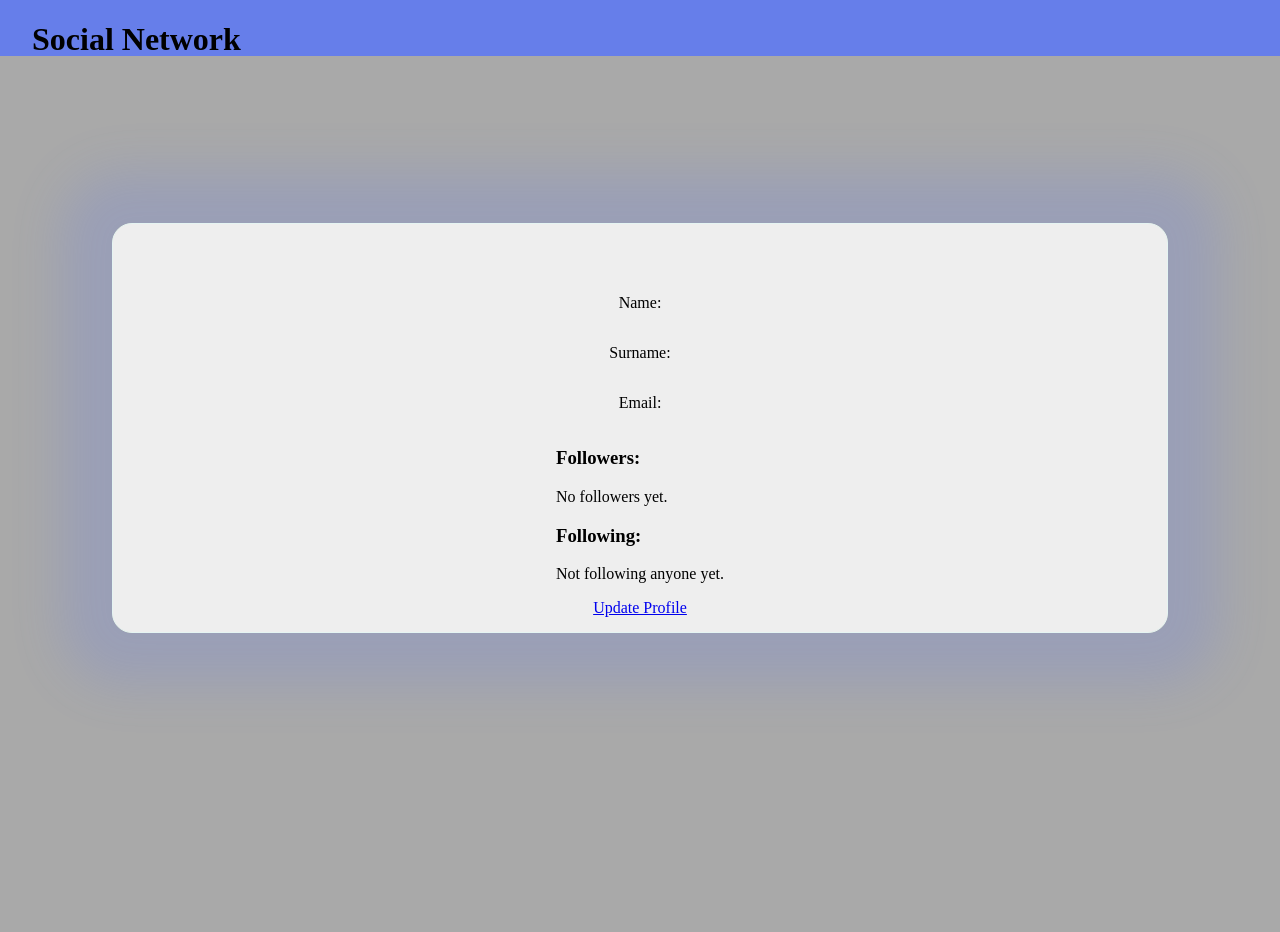
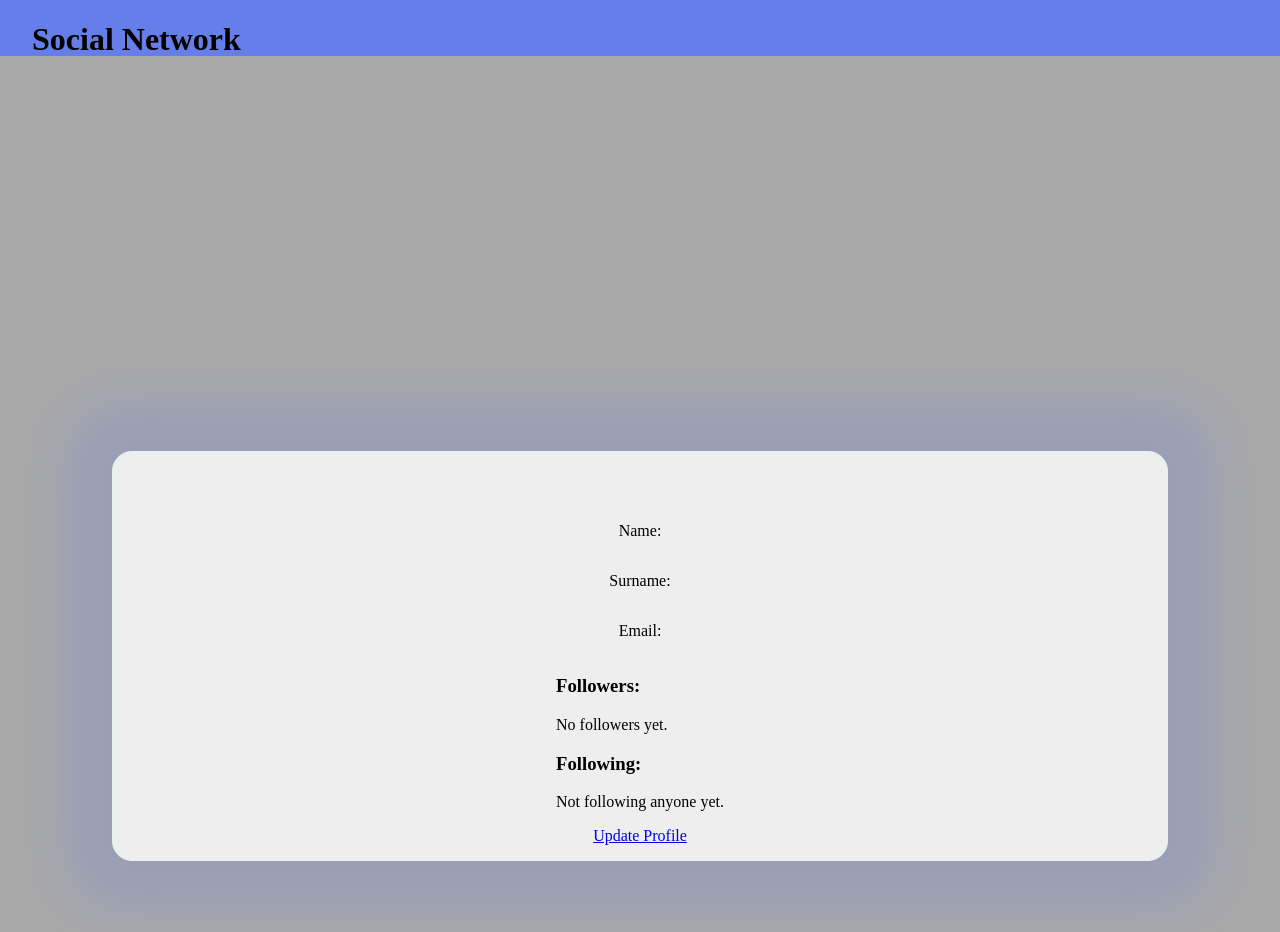
Before and after one commit to Matorry/Social-Network, a React (Vite) app in the folder Front/: page /youraccount in a window 1280 px wide. Shown: the top 932 px of the page. Before the commit the page ends 800 px from the top, so only its background shows below. Built offline with nearby package versions, Linux system fonts and the light colour scheme.

Commit message:
Add post styles

```diff
--- a/Front/src/App.tsx
+++ b/Front/src/App.tsx
@@ -5,7 +5,9 @@ function App() {
   return (
     <>
       <Header></Header>
-      <AppRoutes></AppRoutes>
+      <main>
+        <AppRoutes></AppRoutes>
+      </main>
       <footer></footer>
     </>
   );
--- a/Front/src/components/header/header.module.scss
+++ b/Front/src/components/header/header.module.scss
@@ -62,7 +62,7 @@ $secondary: #667eea;
           transition: all 0.4s ease-in-out;
         }
 
-        @media (width < 700px) {
+        @media (width < 842px) {
           background-color: transparent;
           padding: 0 1em;
           justify-content: flex-start;
@@ -80,7 +80,7 @@ $secondary: #667eea;
     }
   }
 
-  @media (width < 700px) {
+  @media (width < 842px) {
     .hidden {
       display: none;
     }
--- a/Front/src/components/post-item/postItem.module.scss
+++ b/Front/src/components/post-item/postItem.module.scss
@@ -4,15 +4,14 @@
   border: 1px solid #ddd;
   padding: 10px;
   margin-bottom: 20px;
-}
-
+  max-width: 300px;
   h3 {
     font-size: 18px;
     margin-bottom: 10px;
   }
-
   p {
     font-size: 16px;
     color: #555;
     margin-bottom: 15px;
   }
+}
--- a/Front/src/components/searchForm/searchForm.module.scss
+++ b/Front/src/components/searchForm/searchForm.module.scss
@@ -28,7 +28,7 @@
 
 @media (width < 700px) {
   .form {
-    width: 350px;
+    max-width: 320px;
     gap: none;
     div {
       label {
--- a/Front/src/pages/home.page/home.page.module.scss
+++ b/Front/src/pages/home.page/home.page.module.scss
@@ -1,13 +1,9 @@
-main {
+.postListContainer {
+  padding-top: 2rem;
   display: flex;
   flex-direction: column;
   align-items: center;
   justify-content: center;
-  min-width: 90vw;
-  min-height: 80vh;
-  padding-top: 6rem;
-
-  div {
   h2 {
     font-size: 24px;
     margin-bottom: 10px;
@@ -15,6 +11,14 @@ main {
   ul {
     list-style: none;
     padding: 0;
+    max-width: 300px;
+    display: flex;
+    flex-direction: column;
+    align-items: center;
+    justify-content: center;
+    li {
+      width: 100%;
+    }
   }
   p {
     font-size: 16px;
@@ -22,4 +26,3 @@ main {
     margin-top: 10px;
   }
 }
-}
--- a/Front/src/pages/home.page/home.page.tsx
+++ b/Front/src/pages/home.page/home.page.tsx
@@ -16,24 +16,22 @@ function HomePage() {
   }, [loadUserFollowingPosts, id]);
 
   return (
-    <main>
+    <div className={styles.postListContainer}>
       <SearchForm></SearchForm>
-      <div className={styles.postListContainer}>
       <h2 className={styles.postListTitle}>My posts:</h2>
 
       {currentUserFollowingPosts.length > 0 ? (
         <ul className={styles.postList}>
           {currentUserFollowingPosts.map((post) => (
-              <div key={post.id}>
+            <li key={post.id}>
               <PostItem post={post} isHome={true} />
-              </div>
+            </li>
           ))}
         </ul>
       ) : (
         <p className={styles.noPostsMessage}>No posts available.</p>
       )}
     </div>
-    </main>
   );
 }
 export default HomePage;
--- a/Front/src/styles.scss
+++ b/Front/src/styles.scss
@@ -12,4 +12,9 @@ html {
   display: flex;
   flex-direction: column;
   justify-content: space-between;
+  padding: 0px;
+  main {
+    padding-top: 10rem;
+    width: 100%;
+  }
 }
```
Lines whose indentation alone changed are shown as unchanged.
